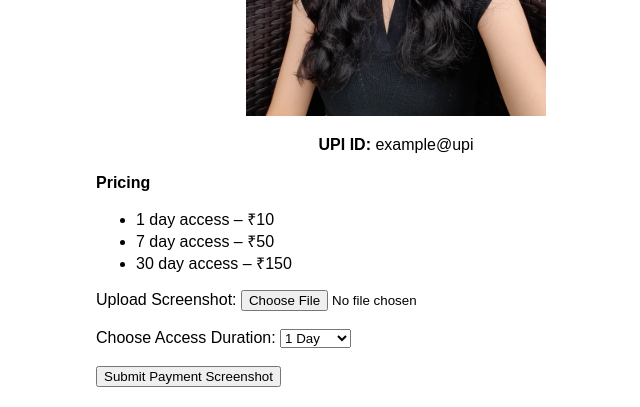
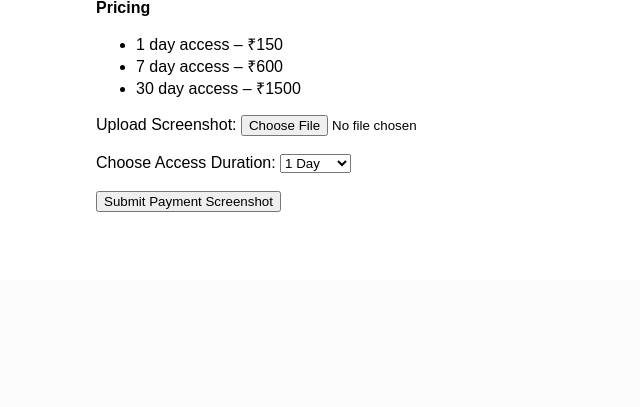
Before and after one commit to nityawastaken/numerology-phonenumber-checker, a Django app: page /payment/ in a window 1280 px wide. Shown: the part 520-927 px from the top of the page, without its empty margins (244-884 px from the left). After the commit the page ends 732 px from the top, so only its background shows below. Run offline with Django 5.2, Linux system fonts and the light colour scheme; a user stored in the database is signed in.

Commit message:
price fix

```diff
--- a/checker/templates/payment.html
+++ b/checker/templates/payment.html
@@ -15,17 +15,17 @@
 
       <div style="text-align: center; margin-top: 20px;">
         <h3>UPI QR Code</h3>
-        <img src="{% static 'checker/QR/nitya selfie.jpg' %}" alt="QR Code" style="max-width: 300px;"/>
-        <p><strong>UPI ID:</strong> example@upi</p>
+        <img src="{% static 'checker/QR/QR code Heittal.jpg' %}" alt="QR Code" style="max-width: 300px;"/>
+        <p><strong>UPI ID:</strong> 9757402948@ptsbi</p>
       </div>
 
       <form method="post" enctype="multipart/form-data" style="margin-top: 20px;">
         {% csrf_token %}
         <p><strong>Pricing</strong></p>
         <ul>
-          <li>1 day access – ₹10</li>
-          <li>7 day access – ₹50</li>
-          <li>30 day access – ₹150</li>
+          <li>1 day access – ₹150</li>
+          <li>7 day access – ₹600</li>
+          <li>30 day access – ₹1500</li>
         </ul>
 
         <label for="id_payment_screenshot">Upload Screenshot:</label>
```
Also changed, not shown: checker/static/checker/QR/QR code Heittal .jpg (added).
